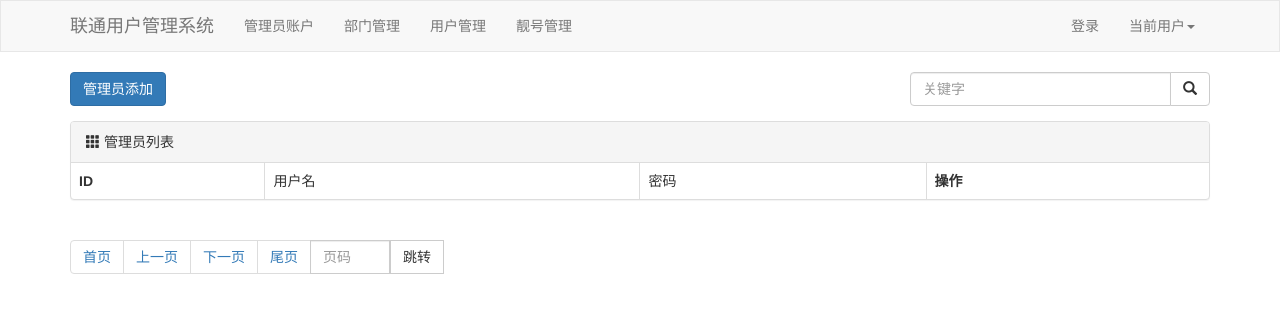
After one commit to Mozinapig/dblab, a Django app: page /admin/list/ in a window 1280 px wide. The commit adds this page. Shown: the top 313 px of the page. Run offline with Django 5.2, Linux system fonts and the light colour scheme; data that the repository does not hold is empty; some libraries are stand-ins or nearby versions.

Commit message:
新增管理员功能

```diff
--- a/dblab/urls.py
+++ b/dblab/urls.py
@@ -17,7 +17,7 @@ Including another URLconf
 from django.contrib import admin
 from django.urls import path
 from web import views
-from web.views import depart,user,pretty
+from web.views import depart,user,pretty,admin
 
 urlpatterns = [
     # path("admin/", admin.site.urls),
@@ -38,4 +38,7 @@ urlpatterns = [
     path("pretty/<int:nid>/edit/", pretty.pretty_edit),
     path("pretty/<int:nid>/delete/", pretty.pretty_delete),
 
+
+    path("admin/list/",admin.admin_list)
+
 ]
--- a/web/models.py
+++ b/web/models.py
@@ -43,3 +43,9 @@ class PrettyNum(models.Model):
         (2, "未使用"),
     )
     status = models.SmallIntegerField(verbose_name="状态", choices=status_choices, default=2)
+
+
+#创建管理员表
+class Admin(models.Model):
+    username=models.CharField(verbose_name="用户名",max_length=32)
+    password=models.CharField(verbose_name="密码",max_length=64)
--- /dev/null
+++ b/web/templates/admin_list.html
@@ -0,0 +1,65 @@
+{% extends 'layout.html' %}
+
+
+{% block content %}
+    <div class="container">
+        <div style="margin-bottom: 15px" class="clearfix">
+            <a class="btn btn-primary" href="#">管理员添加</a>
+
+            <div style="float: right;width: 300px">
+                <form action="" method="get">
+                    <div class="input-group">
+                        <input type="text" class="form-control" placeholder="关键字" name="q"
+                               value="{{ search_data }}"/>
+                        <span class="input-group-btn">
+                        <button class="btn btn-default" type="submit">
+                            <span class="glyphicon glyphicon-search" aria-hidden="true"></span>
+                        </button>
+                        </span>
+                    </div>
+                </form>
+            </div>
+        </div>
+
+        <div class="panel panel-default">
+            <!-- Default panel contents -->
+            <div class="panel-heading">
+                <span class="glyphicon glyphicon-th" aria-hidden="true"></span>
+                管理员列表
+            </div>
+            <!-- Table -->
+            <table class="table table-bordered">
+                <thead>
+                <tr>
+                    <th>ID</th>
+                    <td>用户名</td>
+                    <td>密码</td>
+                    <th>操作</th>
+                </tr>
+                </thead>
+                <tbody>
+                {% for obj in queryset %}
+                    <tr>
+                        <th>{{ obj.id }}</th>
+                        <td>{{ obj.username }}</td>
+                        <td>*******</td>
+                        <td>
+                            <a href="#" class="btn btn-success btn-xs">编辑</a>
+                            <a href="#" class="btn btn-danger btn-xs">删除</a>
+                        </td>
+                    </tr>
+                {% endfor %}
+                </tbody>
+            </table>
+        </div>
+        <div class="clearfix">
+            <ul class="pagination" style="float: left">
+                {{ page_string }}
+
+            </ul>
+        </div>
+
+
+    </div>
+
+{% endblock %}
--- a/web/templates/layout.html
+++ b/web/templates/layout.html
@@ -30,6 +30,7 @@
 
         <div class="collapse navbar-collapse" id="bs-example-navbar-collapse-1">
             <ul class="nav navbar-nav">
+                <li><a href="/admin/list/">管理员账户</a></li>
                 <li><a href="/depart/list/">部门管理</a></li>
                 <li><a href="/user/list/">用户管理</a></li>
                 <li><a href="/pretty/list/">靓号管理</a></li>
--- /dev/null
+++ b/web/views/admin.py
@@ -0,0 +1,31 @@
+# -*- encoding: utf-8 -*-
+"""
+@Modify Time : 2024/5/31 23:31
+@Author : Mozinapig
+@Version : 1.0
+@Desciption : None
+
+"""
+from django.shortcuts import render
+
+from web import models
+from web.utils.pagination import Pagination
+
+def admin_list(request):
+    #搜索
+    search_data = request.GET.get('q', "")
+    data_dict = {}
+    if search_data:
+        data_dict["username__contains"] = search_data
+
+    #根据搜索条件去数据库获取
+    queryset = models.Admin.objects.filter(**data_dict)
+    #分页
+    page_object = Pagination(request,queryset)
+    context = {
+        "queryset": page_object.page_queryset,
+        "page_string":page_object.html(),
+        "search_data":search_data,
+    }
+
+    return render(request, "admin_list.html", context)
```
Also changed, not shown: web/migrations/0004_admin.py (added).
